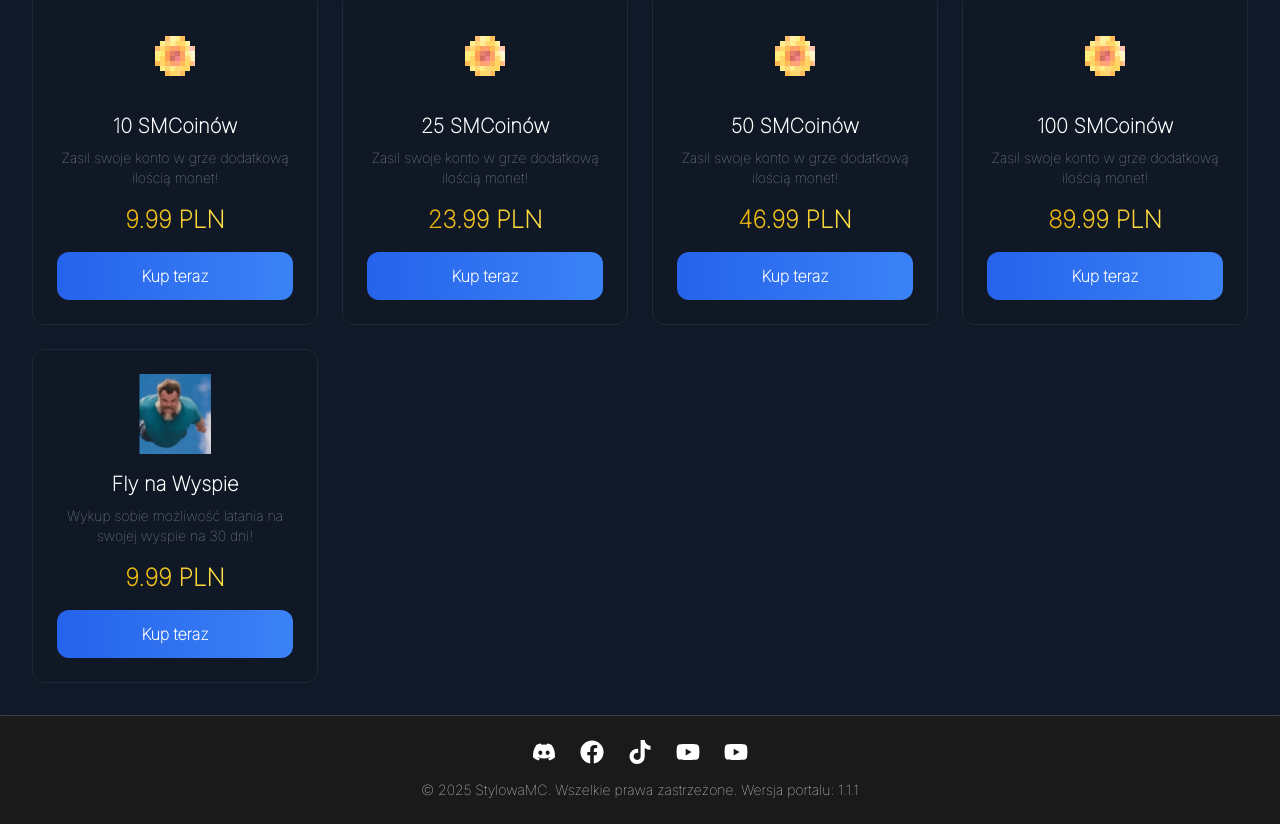
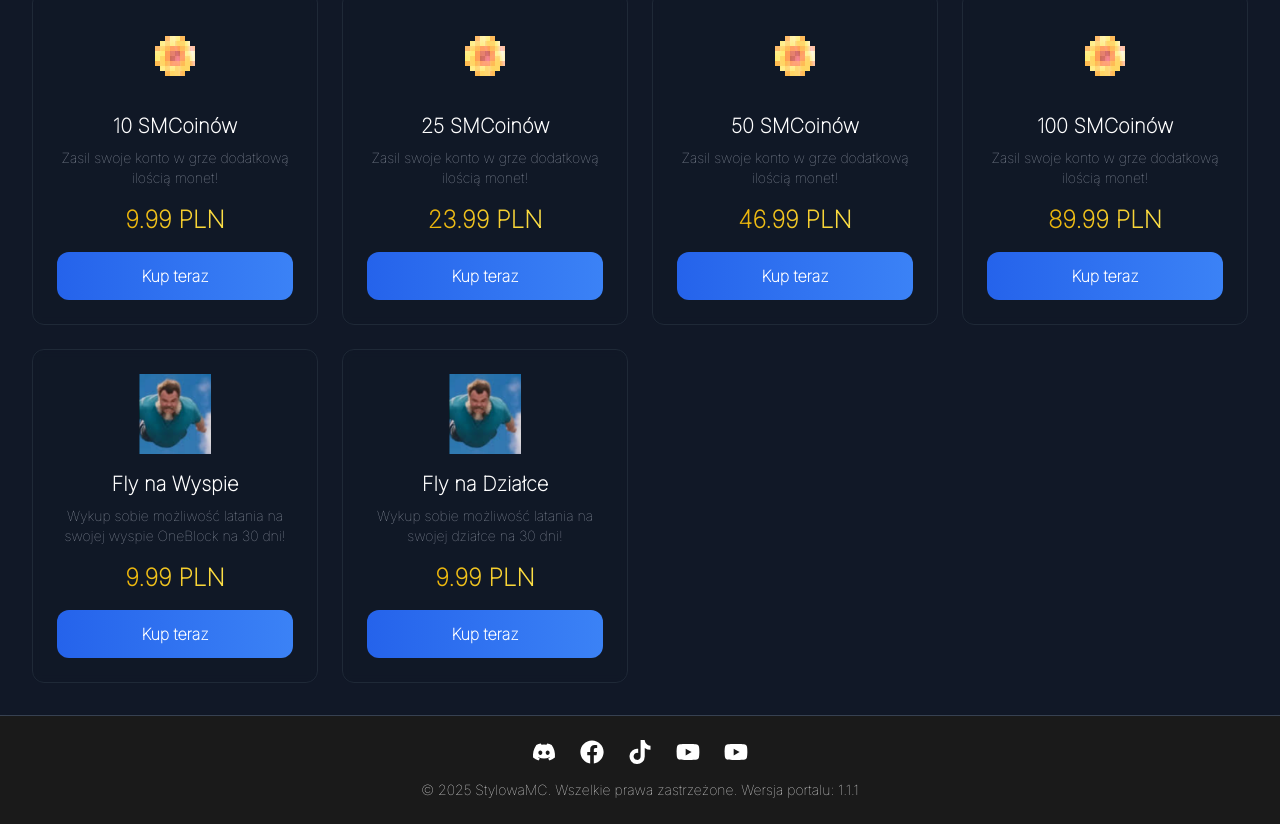
Before and after one commit to rczerwiec/stylowamc, a Next.js app: page /shop in a window 1280 px wide. Shown: the part 890-1714 px from the top of the page. Built offline with nearby package versions, Linux system fonts and the light colour scheme; no server answers.

Commit message:
[CHANGE] shop update

```diff
--- a/app/shop/page.tsx
+++ b/app/shop/page.tsx
@@ -73,7 +73,14 @@ const items = [
   {
     id: 9,
     name: "Fly na Wyspie",
-    description: "Wykup sobie możliwość latania na swojej wyspie na 30 dni!",
+    description: "Wykup sobie możliwość latania na swojej wyspie OneBlock na 30 dni!",
+    price: "9.99 PLN",
+    image: "/images/fly.png",
+  },
+  {
+    id: 10,
+    name: "Fly na Działce",
+    description: "Wykup sobie możliwość latania na swojej działce na 30 dni!",
     price: "9.99 PLN",
     image: "/images/fly.png",
   },
```
